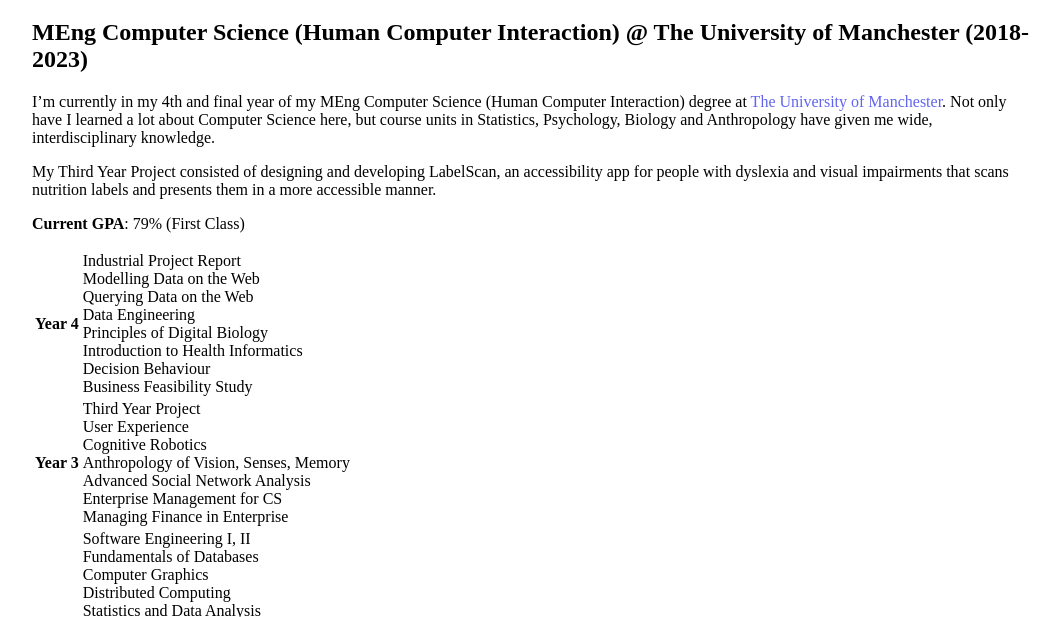
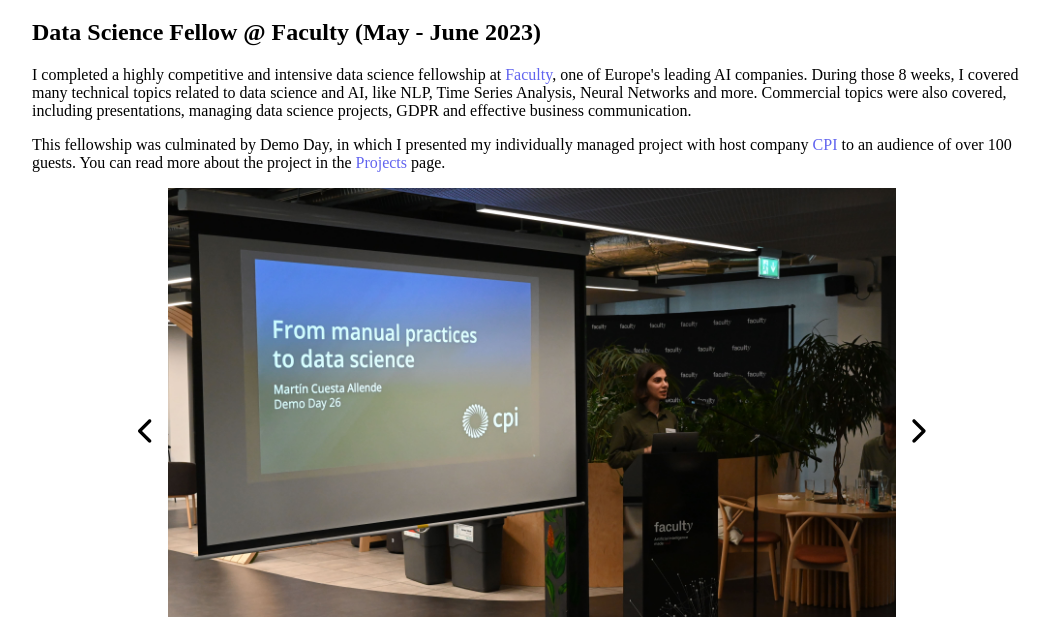
Before and after one commit to cumartinal/personal-website, a Gatsby site: page /education in a window 1280 px wide. Shown: the part 163-780 px from the top of the page, without its empty margins (108-1160 px from the left). Built offline with nearby package versions, Linux system fonts and the light colour scheme; Gatsby itself is replaced by a stand-in of ours.

Commit message:
Add Faculty fellowship

```diff
--- a/src/components/carouselBase.js
+++ b/src/components/carouselBase.js
@@ -21,9 +21,10 @@
   imgs,
   alts,
   visibleSlides = 1,
+  maxWidth = "325px",
 }) {
   return (
-    <div style={{ maxWidth: "325px", margin: "auto", position: "relative" }}>
+    <div style={{ maxWidth: maxWidth, margin: "auto", position: "relative" }}>
       <CarouselProvider
         naturalSlideWidth={naturalSlideWidth}
         naturalSlideHeight={naturalSlideHeight}
--- a/src/pages/education.js
+++ b/src/pages/education.js
@@ -1,7 +1,14 @@
 import * as React from "react";
+import { Link } from "gatsby";
 import ContentLayout from "../components/contentLayout";
 import NavBar from "../components/navBar";
 import SocialMediaBanner from "../components/socialMediaBanner";
+import Carousel from "../components/carouselBase";
+
+// Import images
+import DemoDay from "../images/Faculty/Presentation.jpg";
+import Audience from "../images/Faculty/Audience.jpg";
+import No10 from "../images/Faculty/No10.jpg";
 
 export const Head = () => <title>Education | Martín Cuesta Allende</title>;
 
@@ -11,13 +18,48 @@
       <NavBar />
       <main>
         <h1>Education</h1>
+        <h2>Data Science Fellow @ Faculty (May - June 2023)</h2>
+        <p>
+          I completed a highly competitive and intensive data science fellowship
+          at{" "}
+          <a href="https://faculty.ai/" target="_blank" rel="noreferrer">
+            Faculty
+          </a>
+          , one of Europe's leading AI companies. During those 8 weeks, I
+          covered many technical topics related to data science and AI, like
+          NLP, Time Series Analysis, Neural Networks and more. Commercial topics
+          were also covered, including presentations, managing data science
+          projects, GDPR and effective business communication.
+        </p>
+        <p>
+          This fellowship was culminated by Demo Day, in which I presented my
+          individually managed project with host company{" "}
+          <a href="https://www.uk-cpi.com/" target="_blank" rel="noreferrer">
+            CPI
+          </a>{" "}
+          to an audience of over 100 guests. You can read more about the project
+          in the <Link to="/projects">Projects</Link> page.
+        </p>
+        <div class="carouselFlexBox">
+          <Carousel
+            naturalSlideWidth={6016}
+            naturalSlideHeight={4016}
+            maxWidth="800px"
+            imgs={[DemoDay, Audience, No10]}
+            alts={[
+              "Demo Day presentation",
+              "Audience at Demo Day",
+              "Visit to 10 Downing Street data science team",
+            ]}
+          />
+        </div>
         <h2>
           MEng Computer Science (Human Computer Interaction) @ The University of
           Manchester (2018-2023)
         </h2>
         <p>
-          I’m currently in my 4th and final year of my MEng Computer Science
-          (Human Computer Interaction) degree at{" "}
+          I graduated with an MEng in Computer Science (Human Computer
+          Interaction) at{" "}
           <a
             href="https://www.manchester.ac.uk/"
             target="_blank"
@@ -25,9 +67,9 @@
           >
             The University of Manchester
           </a>
-          . Not only have I learned a lot about Computer Science here, but
-          course units in Statistics, Psychology, Biology and Anthropology have
-          given me wide, interdisciplinary knowledge.
+          . Not only did I learned a lot about Computer Science here, but course
+          units in Statistics, Psychology, Biology and Anthropology have given
+          me wide, interdisciplinary knowledge.
         </p>
         <p>
           My Third Year Project consisted of designing and developing LabelScan,
@@ -36,7 +78,7 @@
           manner.
         </p>
         <p>
-          <b>Current GPA</b>: 79% (First Class)
+          <b>Degree Classification</b>: First Class
         </p>
         <table>
           <tr>
@@ -136,7 +178,6 @@
             </td>
           </tr>
         </table>
-        {/* TODO: Add courses table */}
         <h2>
           International Option of the French Baccalaureate @ Cité Scolaire
           Internationale de Lyon (2018)
--- a/src/pages/experience.js
+++ b/src/pages/experience.js
@@ -21,6 +21,29 @@
       <NavBar />
       <main>
         <h1>Work Experience</h1>
+        <h2>Data Scientist @ CPI (Jun - Jul 2023)</h2>
+        <p>
+          As part of my{" "}
+          <Link to="/education">Faculty data science fellowship</Link>, I worked
+          with host company{" "}
+          <a href="https://www.uk-cpi.com/" target="_blank" rel="noreferrer">
+            CPI
+          </a>{" "}
+          to improve their manual processes and introduce data science methods
+          in their business operations.
+        </p>
+        <p>
+          I performed data engineering, combining data from multiple sources and
+          assessed the accuracy of their manual resource planning and
+          forecasting methods through time series analysis. I also created a
+          tool for automated analysis and outlined recommendations to improve
+          the current system and better integrate data science methods. Further
+          details on the project is available <Link to="/projects">here</Link>.
+        </p>
+        <p>
+          This project culminated with a presentation in front of more than 100
+          guests.
+        </p>
         <h2>Front-End Developer Intern @ Zebra Technologies (2021-2022)</h2>
         <div class="flexBox">
           <div class="textFlexBox">
```
Also changed, not shown: src/pages/projects.js (+40 -9 lines), src/images/Faculty/Audience.JPG (added), src/images/Faculty/No10.jpg (added), src/images/Faculty/Presentation.JPG (added).
